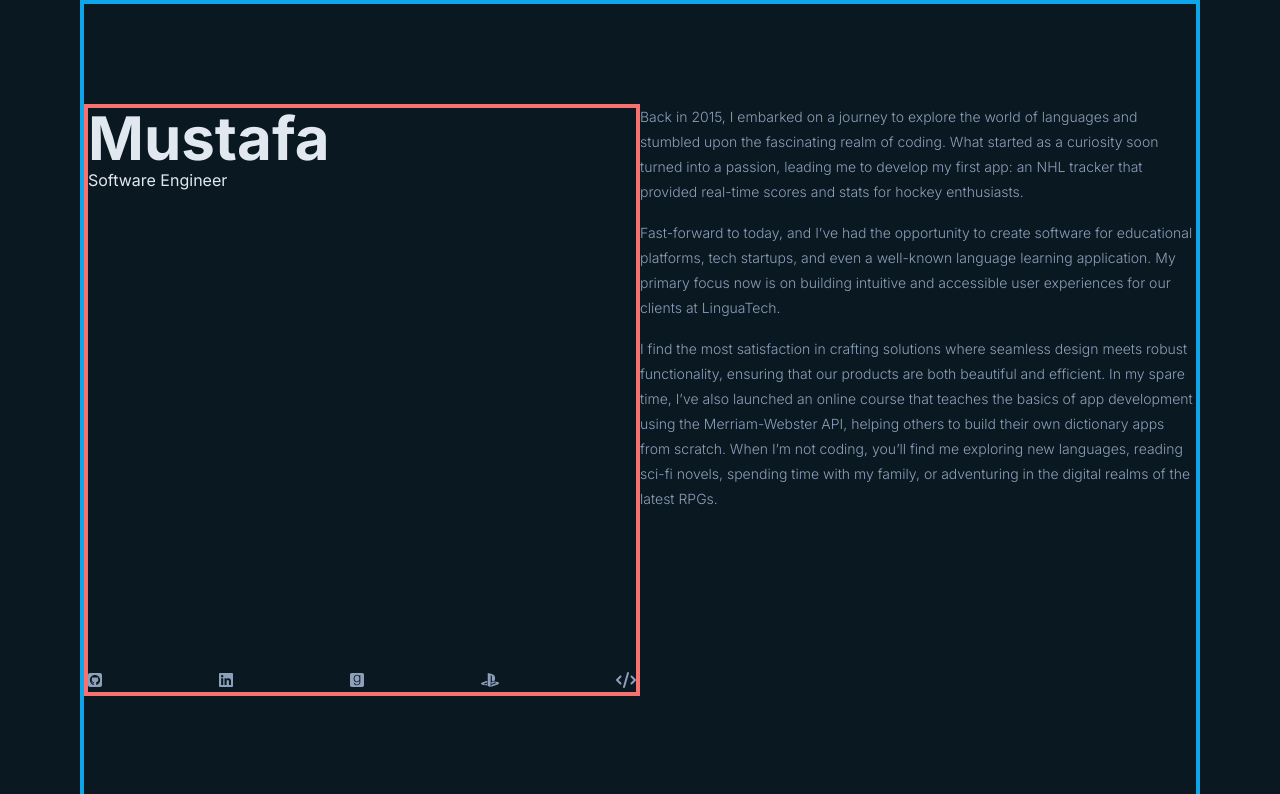
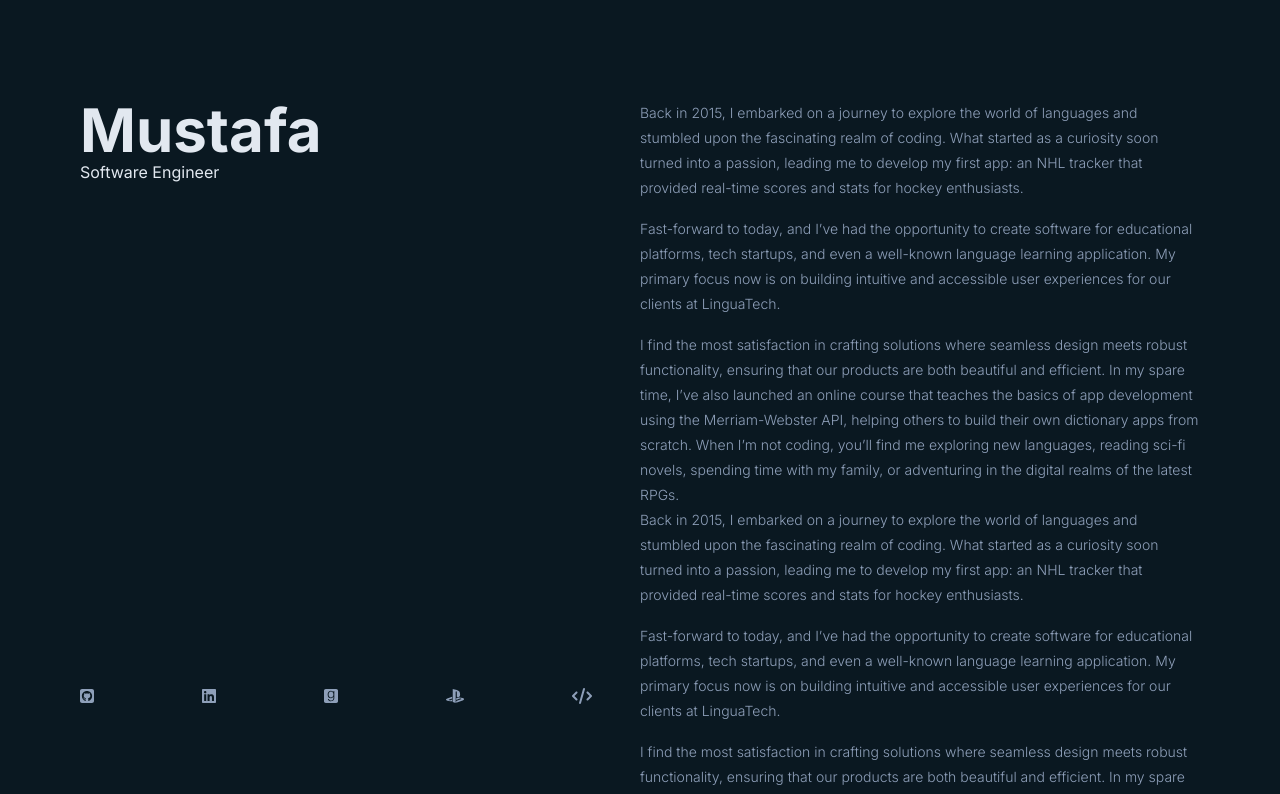
Before and after one commit to blncmusa/portfolio, a Next.js app: page / in a window 1280 px wide. Shown: the top 794 px of the page. Built offline with nearby package versions, Linux system fonts and the light colour scheme.

Commit message:
fixed scroll fixed: layout large.

```diff
--- a/src/app/@details/page.tsx
+++ b/src/app/@details/page.tsx
@@ -1,7 +1,25 @@
 export default function PersonalInfo(){
     return (
-        <div className="lg:w-1/2 my-[100px]">
+        <div className="lg:w-1/2 my-[100px] ml-[50%]">
             <h1 className="text-white lg:hidden uppercase my-10">About</h1>
+            <div className="flex flex-col text-paragraph font-light gap-4 text-sm/[25px]">
+            <p>Back in 2015, I embarked on a journey to explore the world of languages and stumbled upon the fascinating realm of coding. What started as a curiosity soon turned into a passion, leading me to develop my first app: an NHL tracker that provided real-time scores and stats for hockey enthusiasts.</p>
+
+<p>Fast-forward to today, and I’ve had the opportunity to create software for educational platforms, tech startups, and even a well-known language learning application. My primary focus now is on building intuitive and accessible user experiences for our clients at LinguaTech.</p> <p>I find the most satisfaction in crafting solutions where seamless design meets robust functionality, ensuring that our products are both beautiful and efficient.
+
+In my spare time, I’ve also launched an online course that teaches the basics of app development using the Merriam-Webster API, helping others to build their own dictionary apps from scratch.
+
+When I’m not coding, you’ll find me exploring new languages, reading sci-fi novels, spending time with my family, or adventuring in the digital realms of the latest RPGs.</p>
+            </div>
+            <div className="flex flex-col text-paragraph font-light gap-4 text-sm/[25px]">
+            <p>Back in 2015, I embarked on a journey to explore the world of languages and stumbled upon the fascinating realm of coding. What started as a curiosity soon turned into a passion, leading me to develop my first app: an NHL tracker that provided real-time scores and stats for hockey enthusiasts.</p>
+
+<p>Fast-forward to today, and I’ve had the opportunity to create software for educational platforms, tech startups, and even a well-known language learning application. My primary focus now is on building intuitive and accessible user experiences for our clients at LinguaTech.</p> <p>I find the most satisfaction in crafting solutions where seamless design meets robust functionality, ensuring that our products are both beautiful and efficient.
+
+In my spare time, I’ve also launched an online course that teaches the basics of app development using the Merriam-Webster API, helping others to build their own dictionary apps from scratch.
+
+When I’m not coding, you’ll find me exploring new languages, reading sci-fi novels, spending time with my family, or adventuring in the digital realms of the latest RPGs.</p>
+            </div>
             <div className="flex flex-col text-paragraph font-light gap-4 text-sm/[25px]">
             <p>Back in 2015, I embarked on a journey to explore the world of languages and stumbled upon the fascinating realm of coding. What started as a curiosity soon turned into a passion, leading me to develop my first app: an NHL tracker that provided real-time scores and stats for hockey enthusiasts.</p>
 
--- a/src/app/layout.tsx
+++ b/src/app/layout.tsx
@@ -21,9 +21,13 @@ export default function RootLayout({
   return (
     <html lang="en">
       <body className={`${inter.className} bg-primary flex justify-center md:px-20 sm:px-10 h-screen`}>
-        <div className="lg:flex border-4 border-sky-500 max-w-[1300px] min-h-screen">
-          {children}
-          {details}
+        <div className="lg:flex w-full max-w-[1300px] min-h-screen">
+          <div className="fixed w-[40%] h-[95%]">
+            {children}
+          </div>
+          <div>
+            {details}
+          </div>
         </div>
       </body>
     </html>
--- a/src/app/page.tsx
+++ b/src/app/page.tsx
@@ -4,7 +4,7 @@ import Link from "next/link"
 export default function Home(){
   return (
     <>
-    <div className="flex flex-col w-full min-h-40 lg:w-1/2 border-4 border-red-400 justify-between my-[100px]">
+    <div className="flex flex-col min-h-40 h-4/5 justify-between my-[100px] box-border">
       <div>
         <h1 className="text-6xl text-title font-bold cursor-pointer hover:text-yellow-500">Mustafa</h1>
         <p className="text-title">Software Engineer</p>
--- a/src/component/links.tsx
+++ b/src/component/links.tsx
@@ -6,7 +6,7 @@ import Link from 'next/link'
 export default function Links(){
     return (
         <div className="w-1/2">
-            <div className='flex justify-between text-paragraph text-2xl w-3/5'>
+            <div className='flex justify-between text-paragraph text-2xl'>
                 <a href="https://github.com/blncmusa">
                     <p>
                         <FontAwesomeIcon icon={faSquareGithub}/>
```
